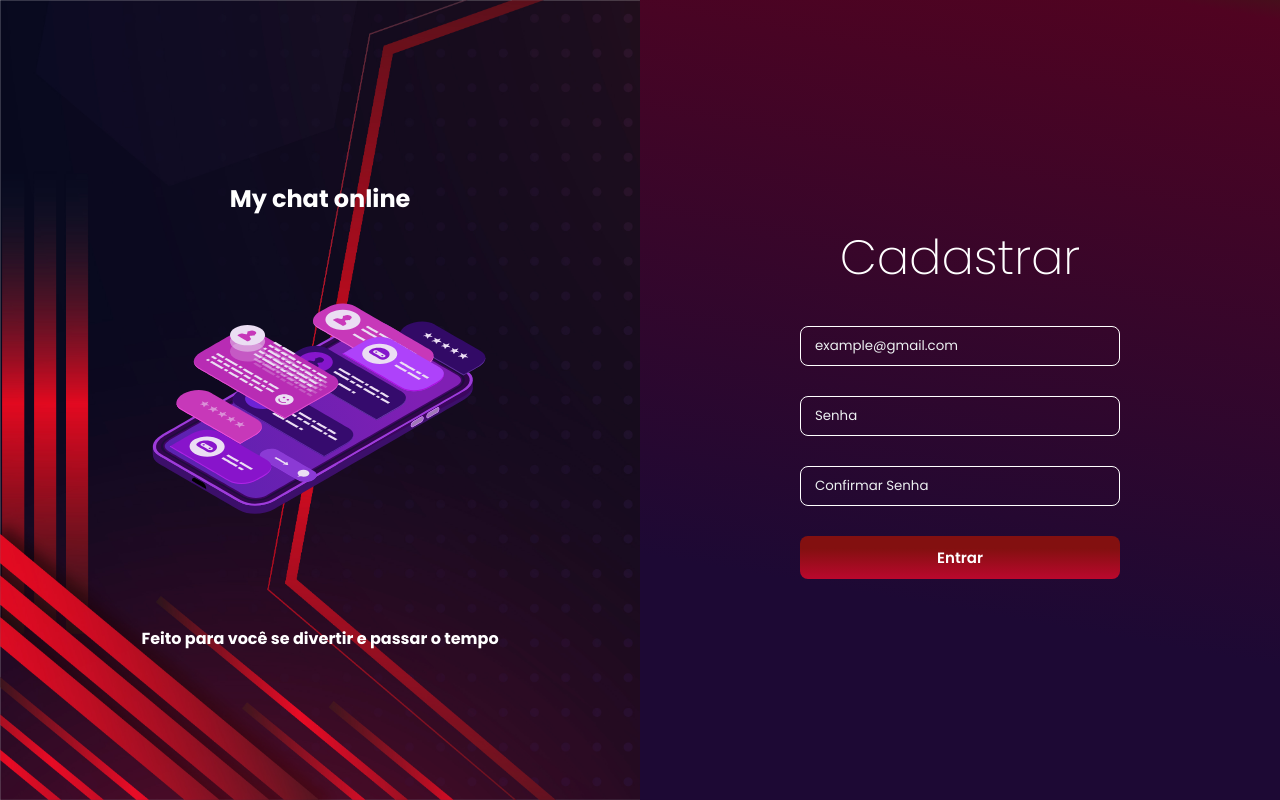
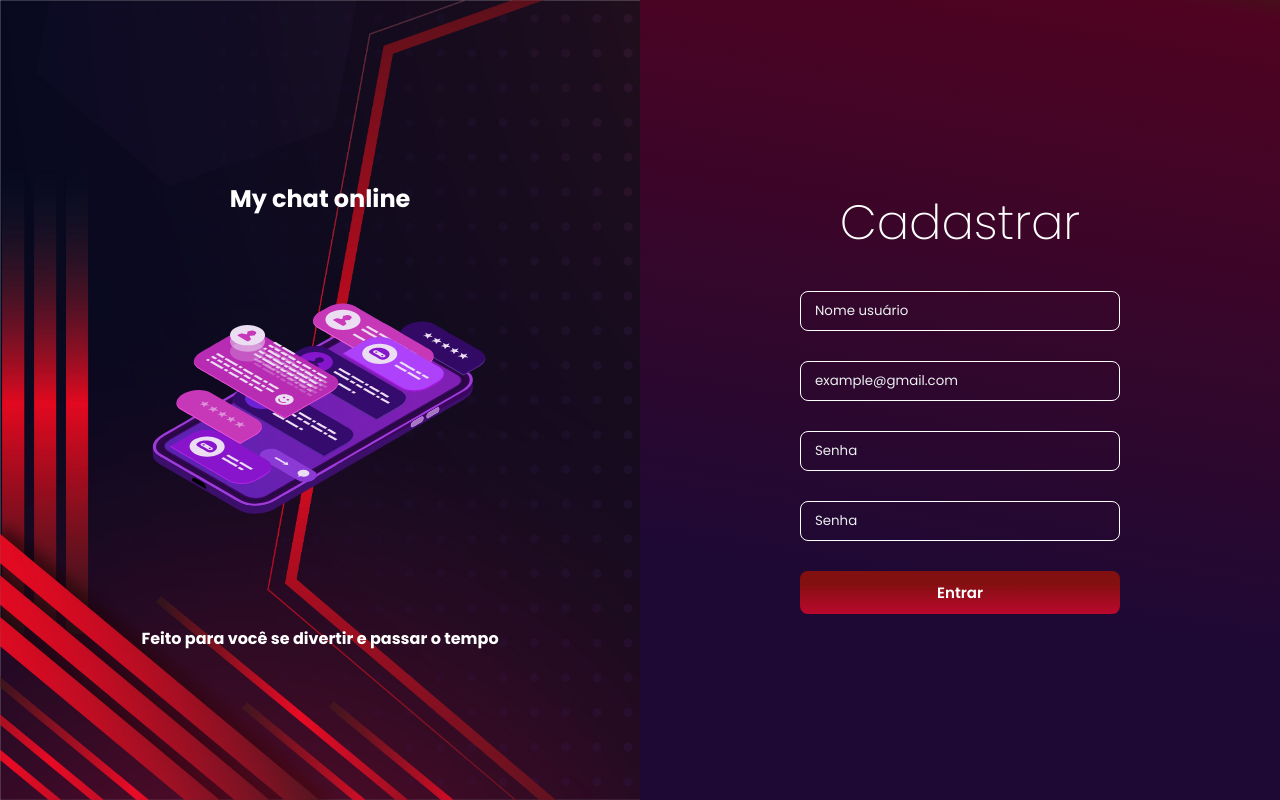
Before and after one commit to FelipeFernandes7/Virtual-Chat, a React (Vite) app: page /register in a window 1280 px wide. Built offline with nearby package versions, Linux system fonts and the light colour scheme; no server answers.

Commit message:
new changes

```diff
--- a/src/context/AuthContext.tsx
+++ b/src/context/AuthContext.tsx
@@ -44,7 +44,7 @@ export function AuthContextProvider(props: AuthContextProviderProps) {
     };
   }, []);
 
-  async function signInWithGoogle() {
+  const signInWithGoogle = async () => {
     const provider = new firebase.auth.GoogleAuthProvider();
 
     const result = await auth.signInWithPopup(provider);
@@ -62,7 +62,7 @@ export function AuthContextProvider(props: AuthContextProviderProps) {
         avatar: photoURL,
       });
     }
-  }
+  };
 
   return (
     <AuthContext.Provider value={{ user, signInWithGoogle }}>
--- a/src/firebase/firebase.ts
+++ b/src/firebase/firebase.ts
@@ -1,6 +1,6 @@
 import firebase from 'firebase/compat/app';
+import 'firebase/compat/firestore';
 import 'firebase/compat/auth';
-import 'firebase/compat/firestore';
 
 const firebaseConfig = ({
   apiKey: "AIzaSyCXFqwZq4IJE8VPv4KlR_p8l-zrsCx1YWc",
--- a/src/pages/register/Register.tsx
+++ b/src/pages/register/Register.tsx
@@ -1,4 +1,4 @@
-import { FormEvent, useRef, useState } from "react";
+import { FormEvent, useEffect, useRef, useState } from "react";
 import chatAnimate from "../../lottie/chatAnimation.json";
 
 import {
@@ -7,6 +7,7 @@ import {
   DivBtn,
   EmailField,
   FormRegister,
+  NameField,
   PasswordField,
   TitleRegister,
 } from "./styles";
@@ -15,38 +16,73 @@ import { toast } from "react-toastify";
 import { useNavigate } from "react-router-dom";
 import { Aside, ContainerLottie, IconLottie, Title } from "../login/styles";
 import Lottie, { LottieRefCurrentProps } from "lottie-react";
+import firebase from "firebase/compat";
+import { auth } from "../../firebase/firebase";
 
+type User = {
+  id: string;
+  name: string;
+  avatar: string;
+};
 export function Register() {
   const iconRef = useRef<LottieRefCurrentProps | null>(null);
   const [confPassword, setConfPassword] = useState("");
+  const [displayName, setDisplayName] = useState("");
   const [password, setPassword] = useState("");
   const [email, setEmail] = useState("");
+  const [user, setUser] = useState<User>();
   const navigate = useNavigate();
 
-  const handleRegister = (e: FormEvent) => {
+  useEffect(() => {
+    const unsubscribe = auth.onAuthStateChanged((user) => {
+      if (user) {
+        const { displayName, photoURL, uid } = user;
+
+        if (!displayName || !photoURL) {
+          throw new Error("Missing information from Google Account.");
+        }
+
+        setUser({
+          id: uid,
+          name: displayName,
+          avatar: photoURL,
+        });
+      }
+    });
+
+    return () => {
+      unsubscribe();
+    };
+  }, []);
+
+  const enterWithEmailAndPassword = async (e: FormEvent) => {
     e.preventDefault();
+    if (!displayName) {
+      toast.warning("Campo nome obrigatório");
+      return;
+    }
     if (!email) {
       toast.warning("Campo e-mail obrigatório");
       return;
     }
     if (!password || !confPassword) {
-      toast.warning("Campo senha e confirmar senha obrigatório");
+      toast.warning("Campo senha e confirmar senha obrigatórios");
       return;
     }
-
-    if (password !== confPassword) {
-      toast.warning("as senhas não se coincidem");
-      return;
-    }
-
-    if (password || confPassword || email) {
+    if (password || email || displayName) {
+      await firebase
+        .auth()
+        .createUserWithEmailAndPassword(email, password)
+        .then((user) => {
+          console.log("usuário", user);
+        });
       toast.success("Cadastrado com sucesso!", { theme: "colored" });
-      return;
     }
     setTimeout(() => {
       navigate("/");
-    }, 4000);
+    }, 3000);
   };
+
   return (
     <>
       <Container className="containerResponsive">
@@ -73,6 +109,15 @@ export function Register() {
             <h1>Cadastrar</h1>
           </TitleRegister>
           <ContainerForm>
+            <NameField>
+              <input
+                type={"text"}
+                name="displayName"
+                value={displayName}
+                onChange={(event) => setDisplayName(event.target.value)}
+                placeholder="Nome usuário"
+              />
+            </NameField>
             <EmailField>
               <input
                 type={"email"}
@@ -83,6 +128,8 @@ export function Register() {
               />
             </EmailField>
             <PasswordField>
+              {password.length === 5 ? (
+                <>
                   <input
                     type={"password"}
                     name="password"
@@ -90,18 +137,42 @@ export function Register() {
                     value={password}
                     onChange={(event) => setPassword(event.target.value)}
                   />
-            </PasswordField>
-            <PasswordField>
+                  <p>a senha deve conter pelo menos 6 caractéris</p>
+                </>
+              ) : (
                 <input
                   type={"password"}
                   name="password"
-                placeholder="Confirmar Senha"
+                  placeholder="Senha"
+                  value={password}
+                  onChange={(event) => setPassword(event.target.value)}
+                />
+              )}
+            </PasswordField>
+            <PasswordField>
+              {confPassword !== password ? (
+                <>
+                  <input
+                    type={"password"}
+                    name="password"
+                    placeholder="Senha"
                     value={confPassword}
                     onChange={(event) => setConfPassword(event.target.value)}
                   />
+                  <p>a senhas não coincidem</p>
+                </>
+              ) : (
+                <input
+                  type={"password"}
+                  name="password"
+                  placeholder="Senha"
+                  value={confPassword}
+                  onChange={(event) => setConfPassword(event.target.value)}
+                />
+              )}
             </PasswordField>
             <DivBtn>
-              <button onClick={handleRegister}>Entrar</button>
+              <button onClick={enterWithEmailAndPassword}>Entrar</button>
             </DivBtn>
           </ContainerForm>
         </FormRegister>
--- a/src/pages/register/styles.ts
+++ b/src/pages/register/styles.ts
@@ -62,10 +62,34 @@ export const ContainerForm = styled.div`
   flex-direction: column;
   flex-wrap: wrap;
 `;
+
 export const EmailField = styled.div`
   display: flex;
+  justify-content: center;
+  flex-direction: column;
+  align-items: center;
   flex-wrap: wrap;
 
+  input {
+    color: #fff;
+    padding: 9px;
+    border: 1px solid #fff;
+    border-radius: 8px;
+    width: 20rem;
+    background: transparent;
+    ::placeholder {
+      color: #ecf0f1;
+      padding-left: 5px;
+    }
+  }
+`
+export const NameField = styled.div`
+  display: flex;
+  justify-content: center;
+  flex-direction: column;
+  align-items: center;
+  flex-wrap: wrap;
+  margin-bottom: 30px;
   input {
     color: #fff;
     padding: 9px;
@@ -82,8 +106,16 @@ export const EmailField = styled.div`
 export const PasswordField = styled.div`
   margin-top: 30px;
   display: flex;
+  flex-direction: column;
+  justify-content: center;
+  align-items: center;
   flex-wrap: wrap;
-
+   p{
+    text-align: left;
+    color: red;
+    font-size: 12px;
+    margin-top: 5px;
+   }
   input {
     color: #fff;
     padding: 9px;
```
Lines whose indentation alone changed are shown as unchanged.
